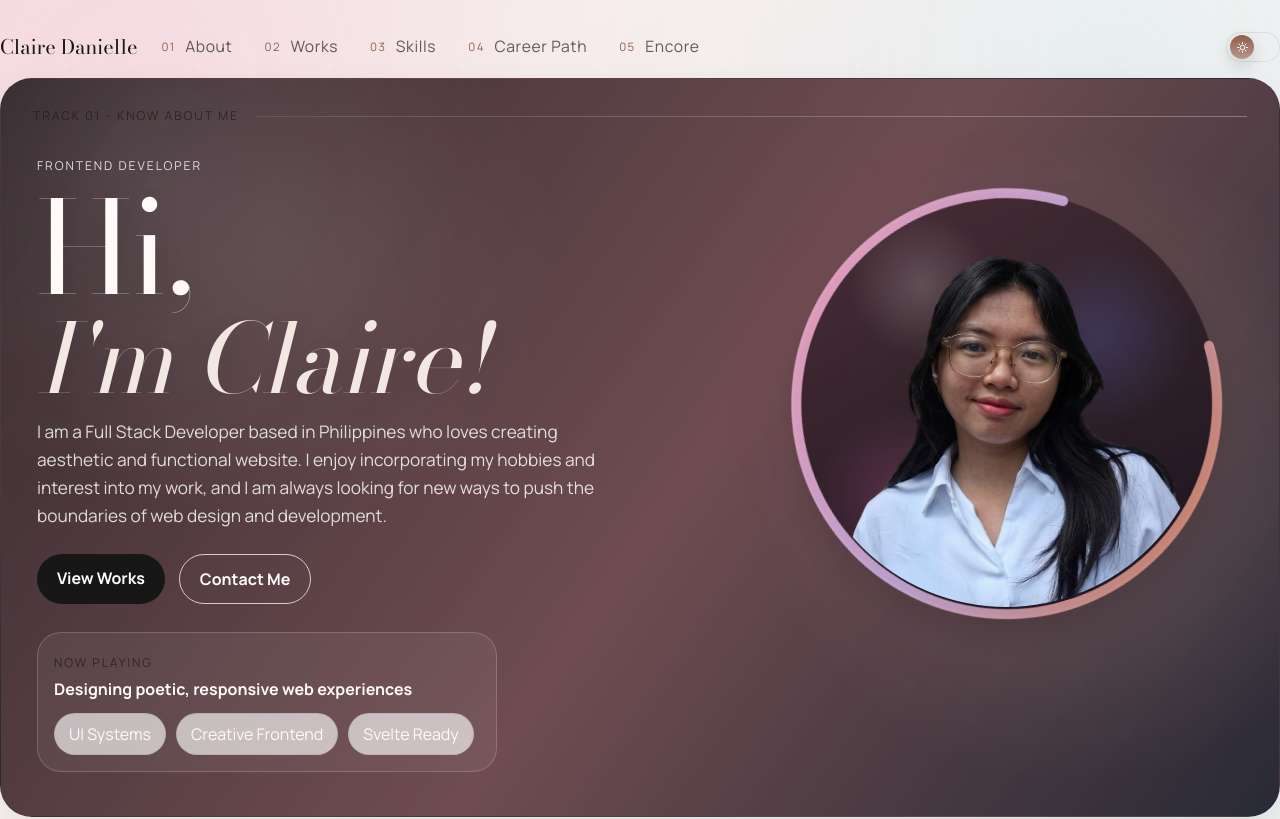
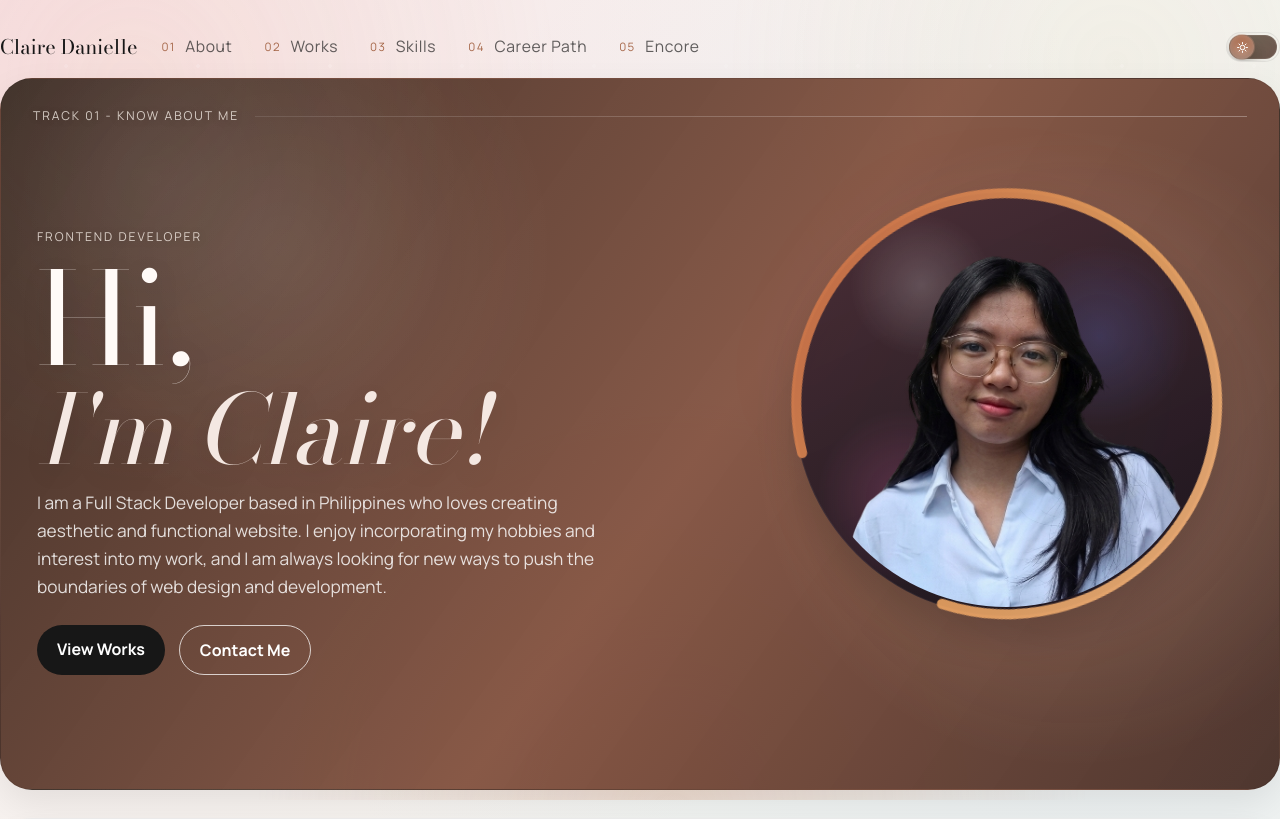
Before and after one commit to clairedanielle14/klayrow-portfolio, a SvelteKit app: page / in a window 1280 px wide. Shown: the top 819 px of the page. Built offline with nearby package versions, Linux system fonts and the light colour scheme.

Commit message:
Update styles for hero call-to-action buttons and enhance theme toggle visuals

```diff
--- a/src/app.css
+++ b/src/app.css
@@ -67,12 +67,12 @@ body {
   --border-color: rgba(23, 23, 23, 0.08);
   --hero-bg:
     radial-gradient(circle at 22% 24%, rgba(255, 255, 255, 0.08), transparent 24%),
-    linear-gradient(125deg, rgba(40, 30, 34, 0.94), rgba(96, 58, 63, 0.9) 54%, rgba(28, 29, 41, 0.94));
+    linear-gradient(125deg, rgba(49, 34, 26, 0.94), rgba(124, 73, 54, 0.9) 54%, rgba(68, 42, 34, 0.94));
   --hero-text: #fffaf7;
   --hero-border: rgba(255, 255, 255, 0.18);
   --staff-line: rgba(255, 255, 255, 0.22);
-  --accent-main: var(--heavy-brown);
-  --accent-strong: var(--heavy-red);
+  --accent-main: #a66749;
+  --accent-strong: #d47a4f;
   --button-primary-bg: var(--heavy-text);
   --button-primary-text: #ffffff;
   --button-secondary-border: rgba(255, 255, 255, 0.74);
@@ -83,21 +83,21 @@ body {
   --stage-card-text: rgba(255, 248, 243, 0.94);
   --stage-main-bg:
     radial-gradient(circle at 24% 20%, rgba(255, 255, 255, 0.3), transparent 22%),
-    radial-gradient(circle at 75% 18%, rgba(236, 90, 166, 0.34), transparent 26%),
-    linear-gradient(160deg, rgba(250, 231, 223, 0.52), rgba(94, 57, 60, 0.22));
+    radial-gradient(circle at 75% 18%, rgba(229, 143, 92, 0.34), transparent 26%),
+    linear-gradient(160deg, rgba(251, 229, 208, 0.62), rgba(160, 103, 72, 0.22));
   --stage-copy-surface: rgba(126, 79, 67, 0.12);
-  --hero-bloom-primary: rgba(241, 146, 186, 0.34);
-  --hero-bloom-secondary: rgba(127, 158, 248, 0.24);
-  --hero-bloom-tertiary: rgba(255, 214, 186, 0.18);
+  --hero-bloom-primary: rgba(233, 157, 110, 0.34);
+  --hero-bloom-secondary: rgba(228, 184, 124, 0.2);
+  --hero-bloom-tertiary: rgba(255, 216, 182, 0.22);
   --hero-stage-outline: rgba(255, 255, 255, 0.08);
   --hero-stage-shadow: rgba(20, 12, 16, 0.5);
-  --hero-ring-start: #f0a8c7;
-  --hero-ring-middle: #c8aedf;
-  --hero-ring-end: #d88b72;
+  --hero-ring-start: #f2b178;
+  --hero-ring-middle: #e8a05d;
+  --hero-ring-end: #cf7348;
   --ambient-veil: rgba(255, 255, 255, 0.7);
-  --ambient-blush: rgba(244, 184, 204, 0.3);
-  --ambient-blue: rgba(175, 203, 234, 0.24);
-  --ambient-violet: rgba(185, 167, 216, 0.24);
+  --ambient-blush: rgba(244, 193, 160, 0.3);
+  --ambient-blue: rgba(239, 196, 138, 0.2);
+  --ambient-violet: rgba(214, 170, 130, 0.18);
   --ambient-shadow: rgba(143, 95, 77, 0.16);
   --ambient-spark: rgba(255, 255, 255, 0.78);
   --chapter-panel: rgba(255, 255, 255, 0.4);
@@ -201,7 +201,8 @@ a {
 .page-ambience__wash {
   background:
     radial-gradient(circle at 18% 18%, var(--ambient-blush), transparent 28%),
-    radial-gradient(circle at 80% 16%, var(--ambient-blue), transparent 26%);
+    radial-gradient(circle at 80% 16%, var(--ambient-blue), transparent 26%),
+    radial-gradient(circle at 52% 92%, color-mix(in srgb, var(--hero-ring-end) 28%, var(--ambient-blush)) 0%, transparent 34%);
   opacity: 0.55;
 }
 
@@ -378,6 +379,13 @@ a {
   display: none;
 }
 
+.hero-panel .section-label,
+.hero-panel .mini-label,
+.hero-panel .eyebrow {
+  color: rgba(255, 247, 241, 0.76);
+  text-shadow: 0 1px 10px rgba(0, 0, 0, 0.18);
+}
+
 .hero-title,
 .display-title,
 .card-title {
@@ -394,6 +402,49 @@ a {
   display: block;
   font-style: italic;
   color: color-mix(in srgb, var(--hero-text) 88%, var(--accent-main));
+}
+
+.hero-cta {
+  position: relative;
+  isolation: isolate;
+  transition:
+    color 180ms ease,
+    border-color 180ms ease,
+    box-shadow 180ms ease,
+    transform 180ms ease;
+}
+
+.hero-cta::before {
+  content: "";
+  position: absolute;
+  inset: 0;
+  z-index: -1;
+  border-radius: inherit;
+  background-image: linear-gradient(
+    120deg,
+    var(--hero-ring-start) 0%,
+    var(--hero-ring-middle) 48%,
+    var(--hero-ring-end) 100%
+  );
+  opacity: 0;
+  transition: opacity 180ms ease;
+}
+
+.hero-cta:hover,
+.hero-cta:focus-visible {
+  color: #ffffff;
+  border-color: transparent;
+  box-shadow: 0 14px 30px color-mix(in srgb, var(--hero-ring-middle) 28%, transparent);
+  transform: translateY(-1px);
+}
+
+.hero-cta:hover::before,
+.hero-cta:focus-visible::before {
+  opacity: 1;
+}
+
+.hero-cta--secondary {
+  background-color: transparent;
 }
 
 .display-title {
@@ -435,9 +486,31 @@ a {
   border-radius: 999px;
   border: 1px solid var(--border-color);
   background: rgba(255, 255, 255, 0.03);
+  overflow: hidden;
+}
+
+.theme-toggle-track::before {
+  content: "";
+  position: absolute;
+  inset: 2px;
+  border-radius: inherit;
+  background:
+    linear-gradient(
+      120deg,
+      color-mix(in srgb, var(--hero-ring-start) 26%, transparent) 0%,
+      color-mix(in srgb, var(--hero-ring-middle) 22%, transparent) 48%,
+      color-mix(in srgb, var(--hero-ring-end) 24%, transparent) 100%
+    ),
+    rgba(10, 10, 14, 0.72);
+  box-shadow:
+    inset 0 0 0 1px rgba(255, 255, 255, 0.08),
+    inset 0 10px 18px rgba(255, 255, 255, 0.03);
+  pointer-events: none;
 }
 
 .theme-toggle-thumb {
+  position: relative;
+  z-index: 1;
   display: grid;
   place-items: center;
   width: 24px;
@@ -445,7 +518,11 @@ a {
   border-radius: 999px;
   background: linear-gradient(180deg, var(--accent-main), color-mix(in srgb, var(--accent-main) 65%, white 35%));
   color: #ffffff;
-  box-shadow: 0 6px 18px rgba(0, 0, 0, 0.16);
+  box-shadow:
+    0 10px 20px rgba(0, 0, 0, 0.32),
+    0 2px 4px rgba(255, 255, 255, 0.2) inset,
+    0 -3px 6px rgba(0, 0, 0, 0.18) inset,
+    0 0 0 1px color-mix(in srgb, var(--accent-main) 34%, rgba(255, 255, 255, 0.16));
   transition: transform 220ms ease, background 220ms ease;
 }
 
@@ -542,7 +619,10 @@ a {
   width: 100%;
   height: 100%;
   transform: rotate(-16deg);
+  transform-origin: center;
+  transform-box: fill-box;
   overflow: visible;
+  animation: hero-ring-spin 12s linear infinite;
 }
 
 .stage-main__ring circle {
@@ -553,6 +633,22 @@ a {
   stroke-dasharray: 242 72;
   opacity: 0.9;
   filter: drop-shadow(0 0 14px rgba(239, 109, 183, 0.18));
+}
+
+@keyframes hero-ring-spin {
+  from {
+    transform: rotate(-16deg);
+  }
+
+  to {
+    transform: rotate(344deg);
+  }
+}
+
+@media (prefers-reduced-motion: reduce) {
+  .stage-main__ring {
+    animation: none;
+  }
 }
 
 .stage-main__portrait {
@@ -608,6 +704,15 @@ a {
   background: var(--project-dark-bg);
   color: var(--project-dark-text);
   border: 1px solid rgba(255, 255, 255, 0.14);
+}
+
+.project-card-dark .project-topline,
+.project-card-dark .project-stack {
+  color: rgba(255, 246, 239, 0.5);
+}
+
+.project-card-dark .project-live-link {
+  color: color-mix(in srgb, var(--hero-ring-middle) 58%, #ffffff);
 }
 
 .project-card-light {
--- a/src/routes/+page.svelte
+++ b/src/routes/+page.svelte
@@ -384,7 +384,7 @@
 
             <div class="flex flex-wrap gap-3.5">
               <a
-                class="rounded-full px-5 py-3 font-bold no-underline"
+                class="hero-cta hero-cta--primary rounded-full px-5 py-3 font-bold no-underline"
                 href="#projects"
                 style:background="var(--button-primary-bg)"
                 style:color="var(--button-primary-text)"
@@ -392,7 +392,7 @@
                 View Works
               </a>
               <a
-                class="rounded-full border px-5 py-3 font-bold no-underline"
+                class="hero-cta hero-cta--secondary rounded-full border px-5 py-3 font-bold no-underline"
                 href="#contact"
                 style:border-color="var(--button-secondary-border)"
                 style:color="var(--button-secondary-text)"
@@ -401,21 +401,6 @@
               </a>
             </div>
 
-            <div
-              class="mt-7 grid max-w-[28.75rem] gap-3 rounded-[24px] border px-4 py-4 "
-              style:border-color="var(--hero-border)"
-              style:background="rgba(255, 255, 255, 0.06)"
-            >
-              <div>
-                <span class="mini-label text-white/70">Now Playing</span>
-                <strong class="mt-1 block">Designing poetic, responsive web experiences</strong>
-              </div>
-              <div class="flex flex-wrap gap-2.5">
-                <span class="soft-pill px-3.5 py-2">UI Systems</span>
-                <span class="soft-pill px-3.5 py-2">Creative Frontend</span>
-                <span class="soft-pill px-3.5 py-2">Svelte Ready</span>
-              </div>
-            </div>
           </div>
 
           <div class="reveal reveal-delay relative min-h-[620px] max-lg:min-h-[560px] max-md:min-h-[510px]">
```
